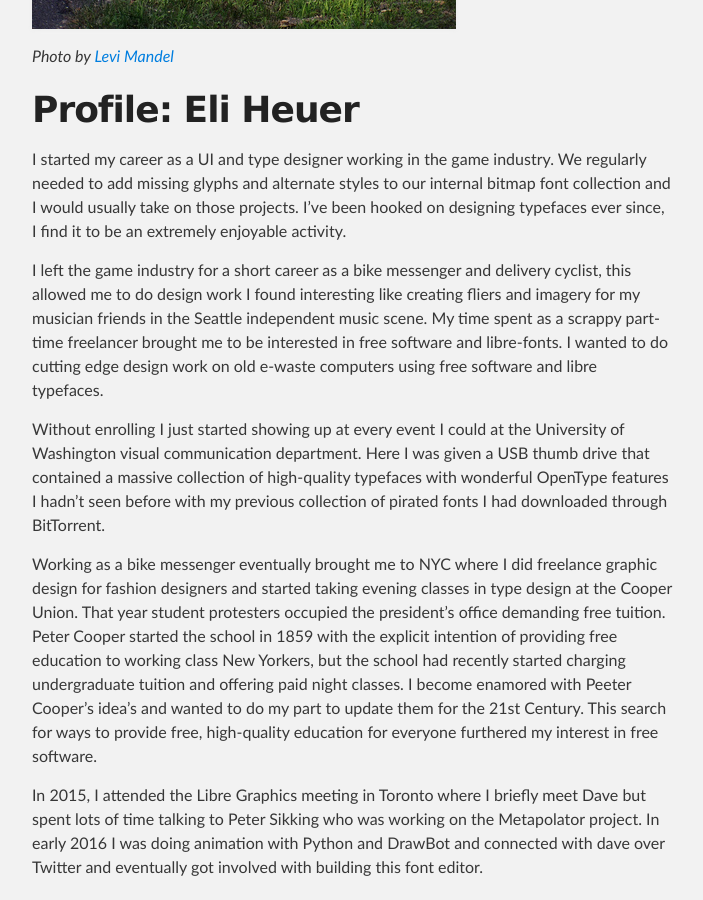
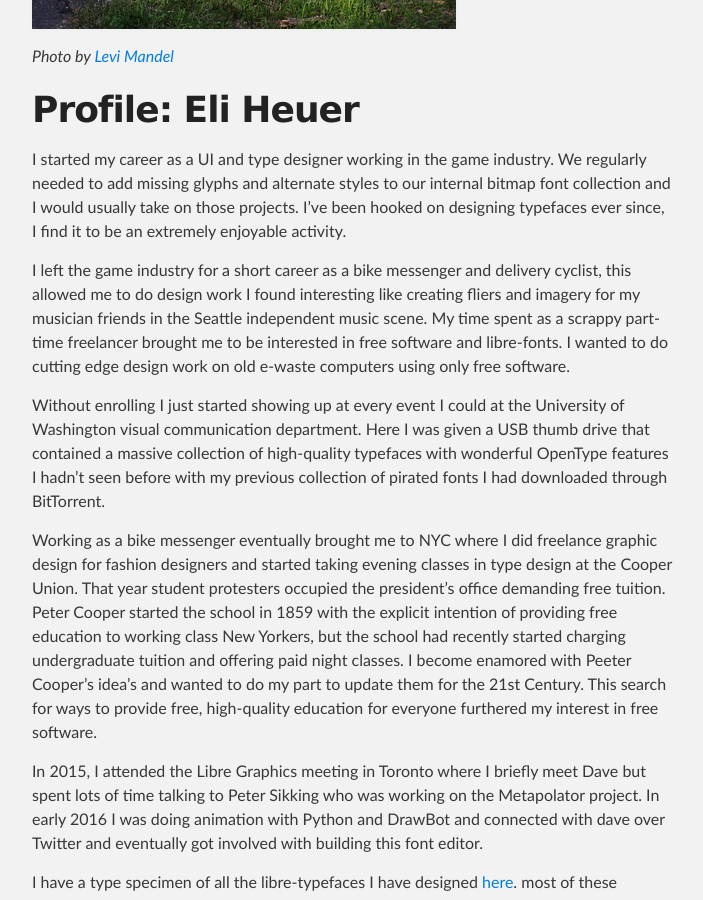
Before and after one commit to sugarlabs/edit-fonts-activity, a Jekyll site: the page built from profiles/eli-heuer.md, in a window 1280 px wide and 900 px high, scrolled down 935 px. Shown: the whole window, without its empty margins (288-991 px from the left). Built offline with Jekyll 4.4.1, drawn with Linux system fonts in a browser that asks for light colours.

Commit message:
Update eli-heuer.md

```diff
--- a/profiles/eli-heuer.md
+++ b/profiles/eli-heuer.md
@@ -13,7 +13,7 @@
 
 I started my career as a UI and type designer working in the game industry. We regularly needed to add missing glyphs and alternate styles to our internal bitmap font collection and I would usually take on those projects. I've been hooked on designing typefaces ever since, I find it to be an extremely enjoyable activity.
 
-I left the game industry for a short career as a bike messenger and delivery cyclist, this allowed me to do design work I found interesting like creating fliers and imagery for my musician friends in the Seattle independent music scene. My time spent as a scrappy part-time freelancer brought me to be interested in free software and libre-fonts. I wanted to do cutting edge design work on old e-waste computers using free software and libre typefaces.
+I left the game industry for a short career as a bike messenger and delivery cyclist, this allowed me to do design work I found interesting like creating fliers and imagery for my musician friends in the Seattle independent music scene. My time spent as a scrappy part-time freelancer brought me to be interested in free software and libre-fonts. I wanted to do cutting edge design work on old e-waste computers using only free software.
 
 Without enrolling I just started showing up at every event I could at the University of Washington visual communication department. Here I was given a USB thumb drive that contained a massive collection of high-quality typefaces with wonderful OpenType features I hadn't seen before with my previous collection of pirated fonts I had downloaded through BitTorrent.
 
```
